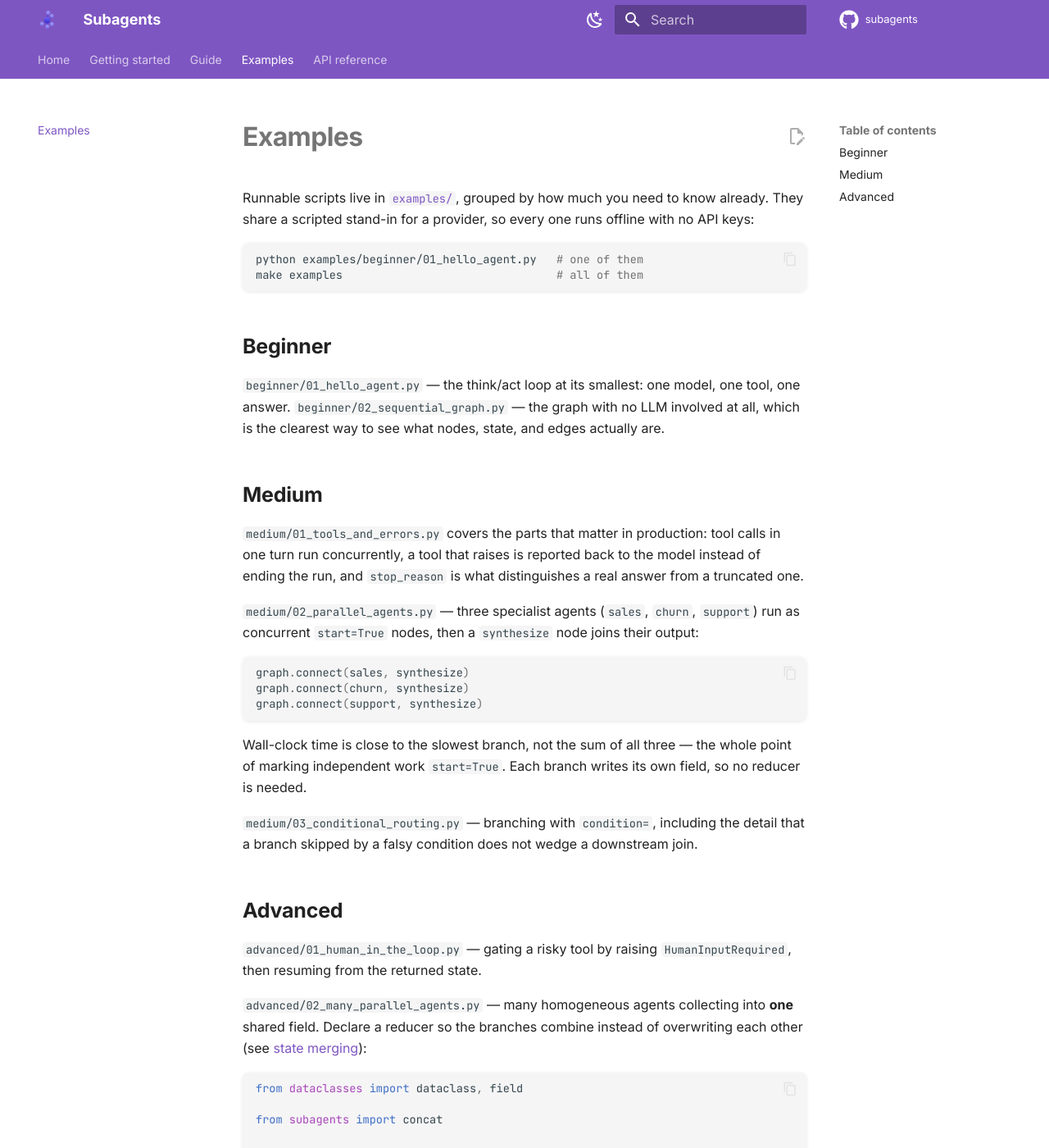
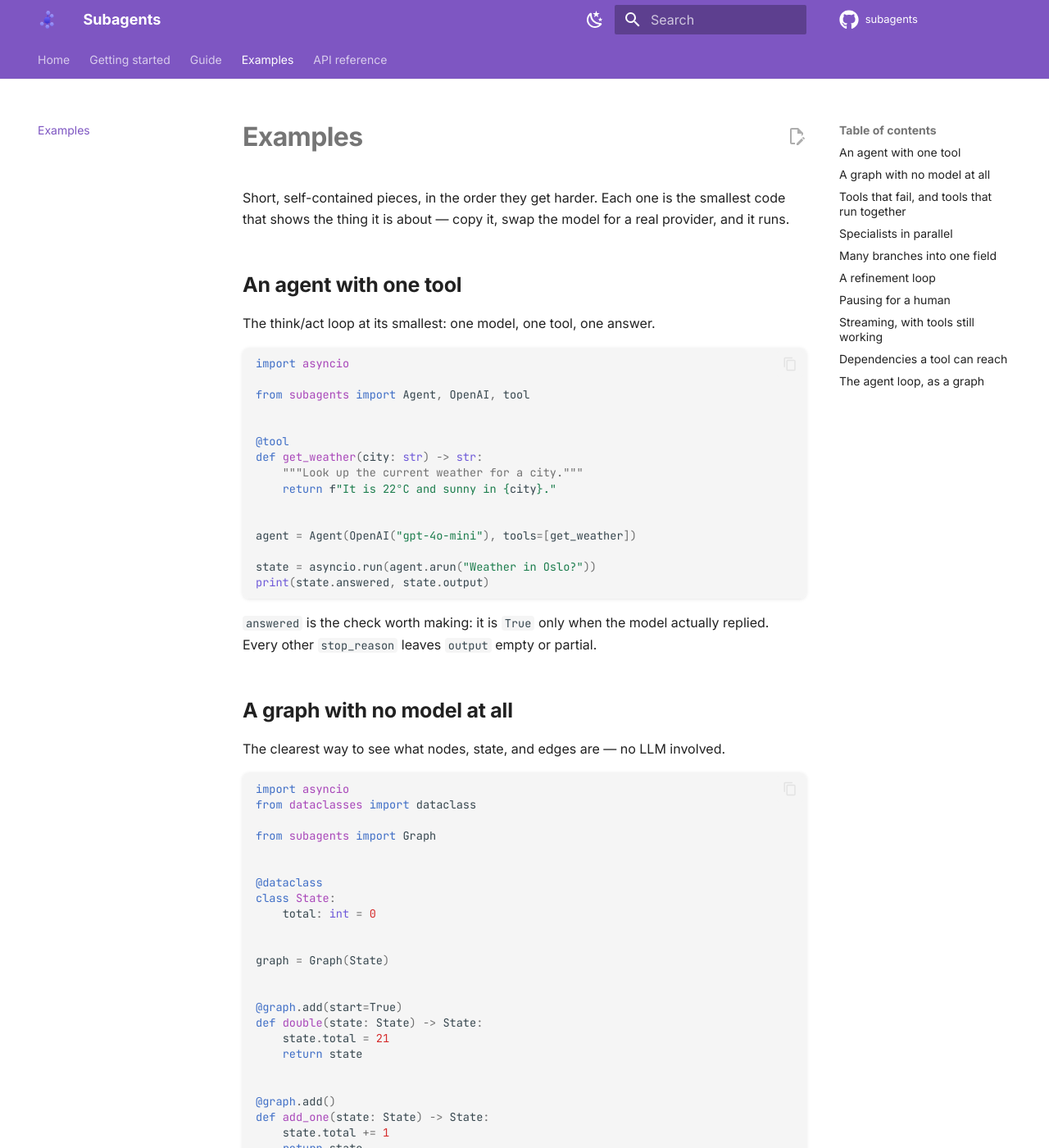
Before and after one commit to sayedshaun/deepharness, an MkDocs documentation site: the page built from docs/examples.md, in a window 1280 px wide and 1400 px high. Shown: the whole window at 82% size. Built offline with MkDocs 1.6.1 and Material for MkDocs 9.7.7, drawn with Linux system fonts in a browser that asks for light colours; comment, search, counter and statistics services are not loaded; some of the changed text lies outside the part shown.

Commit message:
docs: make the examples page self-contained

````diff
--- a/docs/examples.md
+++ b/docs/examples.md
@@ -1,31 +1,92 @@
 # Examples
 
-Runnable scripts live in [`examples/`](https://github.com/sayedshaun/subagents/tree/main/examples),
-grouped by how much you need to know already. They share a scripted stand-in for
-a provider, so every one runs offline with no API keys:
+Short, self-contained pieces, in the order they get harder. Each one is the smallest code that
+shows the thing it is about — copy it, swap the model for a real provider, and it runs.
 
-```bash
-python examples/beginner/01_hello_agent.py   # one of them
-make examples                                # all of them
+## An agent with one tool
+
+The think/act loop at its smallest: one model, one tool, one answer.
+
+```python
+import asyncio
+
+from subagents import Agent, OpenAI, tool
+
+
+@tool
+def get_weather(city: str) -> str:
+    """Look up the current weather for a city."""
+    return f"It is 22°C and sunny in {city}."
+
+
+agent = Agent(OpenAI("gpt-4o-mini"), tools=[get_weather])
+
+state = asyncio.run(agent.arun("Weather in Oslo?"))
+print(state.answered, state.output)
 ```
 
-## Beginner
+`answered` is the check worth making: it is `True` only when the model actually replied. Every
+other `stop_reason` leaves `output` empty or partial.
 
-`beginner/01_hello_agent.py` — the think/act loop at its smallest: one model,
-one tool, one answer. `beginner/02_sequential_graph.py` — the graph with no LLM
-involved at all, which is the clearest way to see what nodes, state, and edges
-actually are.
+## A graph with no model at all
 
-## Medium
+The clearest way to see what nodes, state, and edges are — no LLM involved.
 
-`medium/01_tools_and_errors.py` covers the parts that matter in production:
-tool calls in one turn run concurrently, a tool that raises is reported back to
-the model instead of ending the run, and `stop_reason` is what distinguishes a
-real answer from a truncated one.
+```python
+import asyncio
+from dataclasses import dataclass
 
-`medium/02_parallel_agents.py` — three specialist agents (`sales`, `churn`,
-`support`) run as concurrent `start=True` nodes, then a `synthesize` node joins
-their output:
+from subagents import Graph
+
+
+@dataclass
+class State:
+    total: int = 0
+
+
+graph = Graph(State)
+
+
+@graph.add(start=True)
+def double(state: State) -> State:
+    state.total = 21
+    return state
+
+
+@graph.add()
+def add_one(state: State) -> State:
+    state.total += 1
+    return state
+
+
+graph.connect(double, add_one)
+
+print(asyncio.run(graph.build().run(State())))  # State(total=22)
+```
+
+## Tools that fail, and tools that run together
+
+Two tool calls in one turn run concurrently, and a tool that raises is reported back to the
+model rather than ending the run:
+
+```python
+@tool
+def check_flights(city: str) -> str:
+    """Look up flights. Fails when the airline API is down."""
+    raise RuntimeError("airline API timed out")
+
+
+agent = Agent(model, tools=[check_flights])
+state = await agent.arun("Any flights to Paris?")
+```
+
+The failing call becomes `Error: RuntimeError('airline API timed out')` in the transcript, so
+the model gets a turn to apologize or try something else. Sync tools run in a thread, so a
+blocking one does not stall the others in the same turn.
+
+## Specialists in parallel
+
+Three agents run as concurrent `start=True` nodes, then a fourth node joins their output:
 
 ```python
 graph.connect(sales, synthesize)
@@ -33,23 +94,13 @@ graph.connect(churn, synthesize)
 graph.connect(support, synthesize)
 ```
 
-Wall-clock time is close to the slowest branch, not the sum of all three — the
-whole point of marking independent work `start=True`. Each branch writes its
-own field, so no reducer is needed.
+Wall-clock time is close to the slowest branch, not the sum of the three — the point of marking
+independent work `start=True`. Each branch writes its own field, so no reducer is needed.
 
-`medium/03_conditional_routing.py` — branching with `condition=`, including the
-detail that a branch skipped by a falsy condition does not wedge a downstream
-join.
+## Many branches into one field
 
-## Advanced
-
-`advanced/01_human_in_the_loop.py` — gating a risky tool by raising
-`HumanInputRequired`, then resuming from the returned state.
-
-`advanced/02_many_parallel_agents.py` — many homogeneous agents collecting into
-**one** shared field. Declare a reducer so the branches combine instead of
-overwriting each other (see
-[state merging](guide/graph.md#parallel-execution-and-state-merging)):
+When branches write the **same** field, declare a reducer so they combine instead of
+overwriting (see [state merging](guide/graph.md#parallel-execution-and-state-merging)):
 
 ```python
 from dataclasses import dataclass, field
@@ -62,15 +113,14 @@ class State:
     findings: list[str] = field(default_factory=list, metadata={"reducer": concat})
 ```
 
-Without a reducer the merge raises `ConcurrentUpdateError`, so this is a loud
-mistake rather than a silent one. The same script also shows the case the graph
-can't help with — a fan-out whose width is only known at runtime, where nodes
-are registered up front — and uses `asyncio.gather` inside a single node
-instead.
+Without one, the merge raises `ConcurrentUpdateError` — a loud mistake rather than a silent lost
+write. For a fan-out whose width is only known at runtime, the graph cannot help: nodes are
+registered up front, so use `asyncio.gather` inside a single node instead.
 
-`advanced/03_refinement_loop.py` — a back-edge marked `loop=True` turns a chain
-into a refinement loop. `draft` and `critique` re-run until the score clears the
-bar, while `load_rubric` sits upstream of the head and runs once:
+## A refinement loop
+
+A back-edge marked `loop=True` turns a chain into a loop. `draft` and `critique` re-run until
+the score clears the bar, while `load_rubric` sits upstream of the head and runs once:
 
 ```python
 graph.connect(load_rubric, critique)
@@ -80,6 +130,71 @@ graph.connect(critique, draft, loop=True, condition=lambda s: s.score < 0.8)
 
 See [loops](guide/graph.md#loops) for the re-entry rules and `max_steps`.
 
-`advanced/04_agent_loop_as_graph.py` — the think/act loop rebuilt out of graph
-nodes rather than `Agent`'s internal Python loop, which is how you get a place
-to insert an approval gate, a budget check, or a re-planning step mid-cycle.
+## Pausing for a human
+
+Raise `HumanInputRequired` from inside a tool and the run stops with `stop_reason == "paused"`.
+The gate lives in the tool, so a model that decides not to ask still cannot move the money:
+
+```python
+from subagents import HumanInputRequired, Message, tool
+
+
+@tool
+def wire_transfer(amount_usd: int, to: str) -> str:
+    """Send money. Anything over $10k needs a human to sign off."""
+    if amount_usd > 10_000:
+        raise HumanInputRequired(f"Approve ${amount_usd:,} transfer to {to}?")
+    return f"sent ${amount_usd:,} to {to}"
+
+
+state = await agent.arun("Pay the Acme invoice")
+pending = state.paused[0]
+print(pending.question)  # Approve $50,000 transfer to Acme Corp?
+
+state.messages.append(
+    Message.tool("approved by CFO", name=pending.name, call_id=pending.call_id)
+)
+state = await agent.arun(state)
+```
+
+The pause is an ordinary returned state, not an exception, so it can be persisted with
+`save_session` and resumed in another process.
+
+## Streaming, with tools still working
+
+```python
+async for chunk in agent.astream("What is 17 * 23?"):
+    print(chunk, end="", flush=True)
+```
+
+Every turn is streamed, tool turns included — those simply yield no text. Use
+`astream_events()` when you also need the final state; see
+[streaming](guide/agents.md#streaming).
+
+## Dependencies a tool can reach
+
+A parameter annotated `Ctx` is filled by the runtime and hidden from the model, so a tool reads
+per-request dependencies without a global:
+
+```python
+from subagents import Ctx, tool
+
+
+@tool
+def lookup_plan(customer: str, ctx: Ctx) -> str:
+    """Look up a customer's plan."""
+    return ctx.deps.db.plan_for(customer, tenant=ctx.deps.tenant)
+
+
+state = await agent.arun("What plan is Acme on?", deps=Deps(db=db, tenant="acme"))
+```
+
+## The agent loop, as a graph
+
+`Agent` runs think/act as an internal Python loop. Rebuilding it out of graph nodes gives you a
+place to insert an approval gate, a budget check, or a re-planning step mid-cycle:
+
+```python
+graph.connect(think, act, condition=lambda s: bool(s.pending_calls))
+graph.connect(act, think, loop=True)
+```
````
